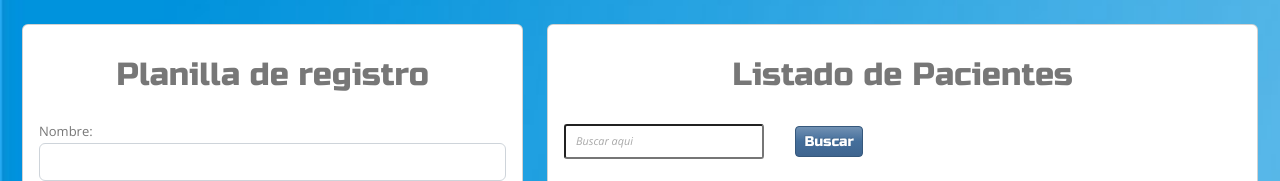
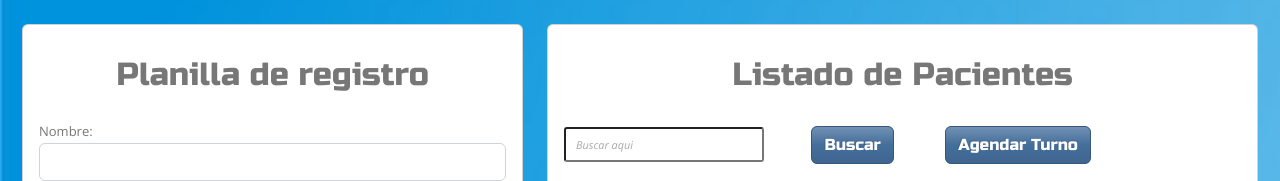
Before and after one commit to marcosegutierrez/TerApp_TPDI, a Flask app: page /patient in a window 1280 px wide. Shown: the part 70-251 px from the top of the page. Run offline with Flask 2, Linux system fonts and the light colour scheme; data comes from the database, SQL or seed files in the repository; some libraries are stand-ins or nearby versions.

Commit message:
Cambio botones y links

```diff
--- a/templates/Edit_Turno.html
+++ b/templates/Edit_Turno.html
@@ -25,7 +25,7 @@
                     Guardar
                  </button>
 
-                <a href="/personalized_welcome">
+                <a href="/agenda">
                     <input type="button" value="Volver" class="btn btn-primary btn-bg mx-4 my-5 ">
                 </a>
              </div>
--- a/templates/Patient_List.html
+++ b/templates/Patient_List.html
@@ -73,7 +73,10 @@
                 <div class="col-md-10">
                     <form action="/patient" method="POST">
                         <input type="search" id="input-search" name="input-search" placeholder="Buscar aqui" class="form-group" />
-                        <button type="submit" class="btn btn-primary btn-sm mx-2 my-4">Buscar</button>
+                        <button type="submit" class="btn btn-primary btn-bg mx-4 my-4">Buscar</button>
+                        <a href="/agenda">
+                            <input type="button" class="btn btn-primary btn-bg mx-4 my-4" value="Agendar Turno">
+                        </a>
                         <br>
                         <label class="form-group" id="search-label">Filtro actual: {{ currentvalue }}</label>
                     </form>
```
